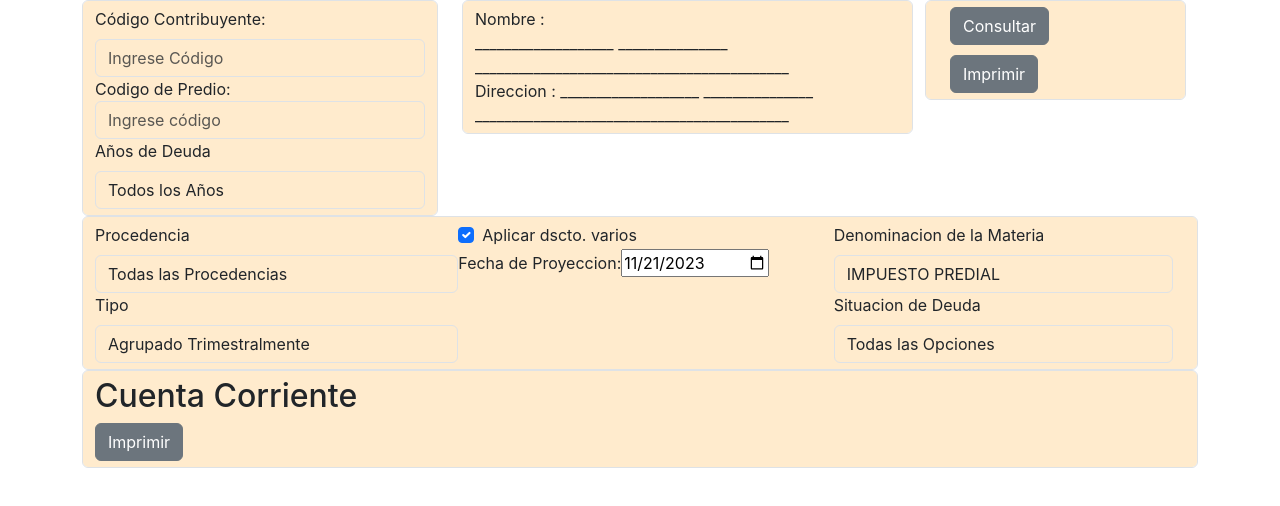
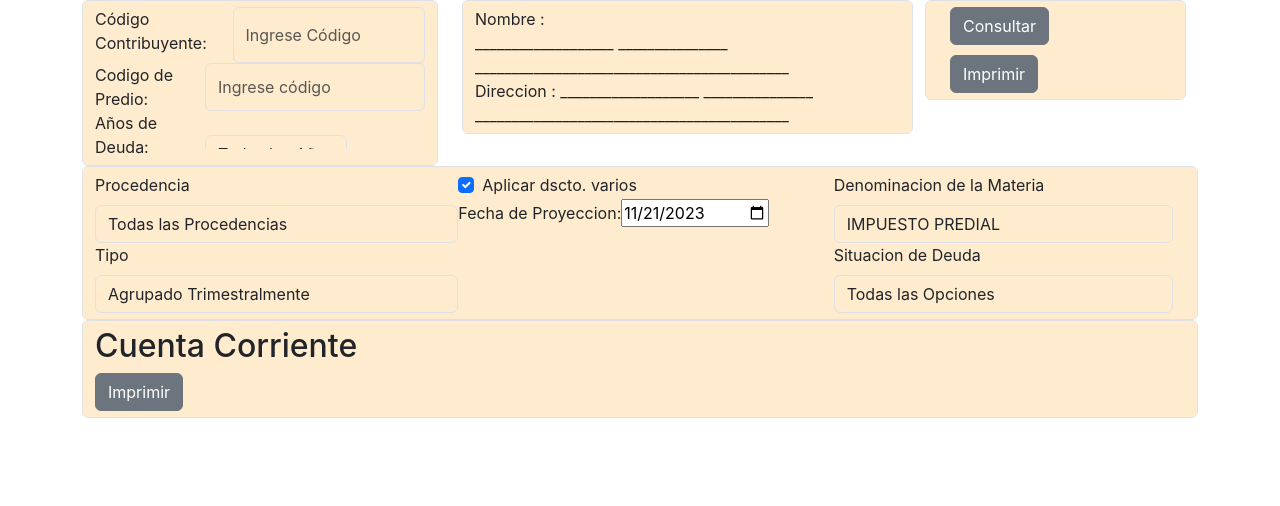
Before and after one commit to josephmb830/consultacc, a React (Create React App) app: page / in a window 1280 px wide. Shown: the top 506 px of the page. Built offline with nearby package versions, Linux system fonts and the light colour scheme.

Commit message:
años de deuda ubicar

```diff
--- a/src/App.css
+++ b/src/App.css
@@ -1,11 +1,5 @@
 /* src/App.css */
-/* colors:
-    #3E97D1
-    #65A6D1
-    #0A67A3
-    #24587A
-    #03426A
-*/
+
 .consulta-button {
     margin-bottom: 10px;
   }
@@ -13,3 +7,8 @@
   .form-control {
     background-color: blanchedalmond;
   }
+
+  .custom-filter-dropdown {
+    max-height: 38px;
+    overflow: hidden;
+  }
--- a/src/components/Codigo.js
+++ b/src/components/Codigo.js
@@ -9,15 +9,24 @@ const Codigo = () => {
 
   return (
     <div className='form-control'>
-      <label for="codigo" class="form-label">Código Contribuyente:</label>
-      <input id="codigo" class="form-control" type="text" placeholder="Ingrese Código" />
+      {/* Código Contribuyente */}
+      <div className="d-flex">
+        <label for="codigo" className="form-label flex-1 col-sm-5">Código Contribuyente:</label>
+        <input id="codigo" className="form-control flex-1" type="text" placeholder="Ingrese Código" />
+      </div>
 
-        {/* Código de Predio */}
-       <label>Codigo de Predio:</label>
-      <input type="number" placeholder="Ingrese código"class="form-control" />
+      {/* Código de Predio */}
+      <div className="d-flex">
+        <label className="col-sm-4">Codigo de Predio:</label>
+        <input type="number" placeholder="Ingrese código" className="form-control" />
+      </div>
 
-      <FilterDropdown label="Años de Deuda" options={anioOptions} defaultOption={anioOptions[0]} />
-
+      <div className='d-flex'>
+        <label className="col-sm-4">Años de Deuda:</label>
+        <dic className="custom-filter-dropdown">
+          <FilterDropdown options={anioOptions} defaultOption={anioOptions[0]} />
+        </dic>
+      </div>
     </div>
   );
 };
```
